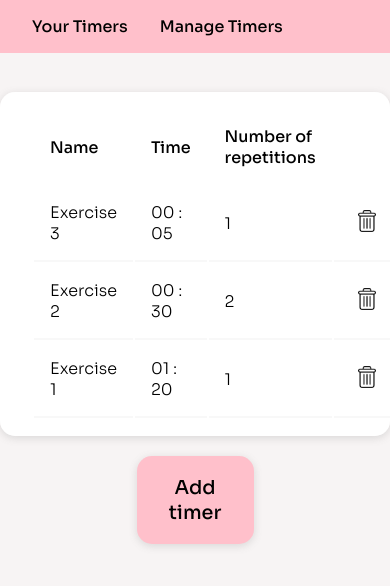
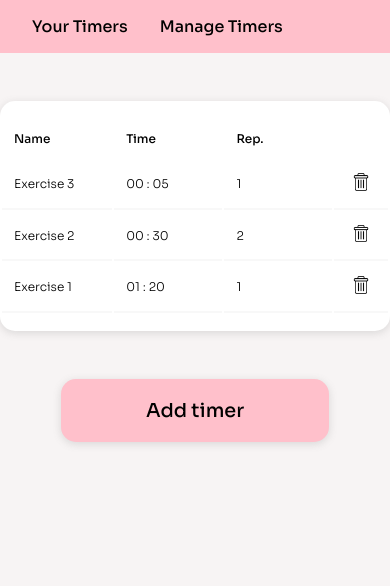
Before and after one commit to macmro7/organizer, a React (Create React App) app: page /manage in a window 390 px wide. Shown: the top 586 px of the page. Built offline with nearby package versions, Linux system fonts and the light colour scheme.

Commit message:
style 'manage timers' media query

```diff
--- a/src/App.css
+++ b/src/App.css
@@ -15,6 +15,10 @@ button {
   border: none;
   background: none;
   cursor: pointer;
+}
+
+.link {
+  text-decoration: none;
 }
 
 nav {
@@ -106,9 +110,13 @@ nav a:hover {
 /* ManageTimers */
 
 .timers--table {
+  display: block;
+  max-height: 600px;
+  overflow: auto;
+
   margin-left: auto;
   margin-right: auto;
-  margin-top: 10%;
+  margin-top: 4.6875em;
   --width: 80%;
   max-width: fit-content;
   padding: 1em 2em;
@@ -116,17 +124,14 @@ nav a:hover {
   border-radius: 15px;
   box-shadow: rgba(99, 99, 99, 0.2) 0px 2px 8px 0px;
   background-color: white;
-
-  display: block;
-  max-height: 600px;
-  overflow: auto;
 }
 
 .timers--table tbody > tr > td, .timers--table thead > tr > td {
   padding: 1em;
-  border-bottom: 2px solid rgba(223, 223, 223, 0.226);
   width: 30%;
   font-weight: 300;
+  border-bottom: 2px solid rgba(223, 223, 223, 0.226);
+  font-size: 20px;
 }
 
 .timers--table > thead tr > td  {
@@ -135,7 +140,7 @@ nav a:hover {
 }
 
 .delete--button img{
-  max-width: 1.7em;
+  width: 1.8rem;
 }
 
 .add--timer--button {
@@ -143,18 +148,14 @@ nav a:hover {
   display: block;
   margin-left: auto;
   margin-right: auto;
-  margin-top: 5%;
-  width: 30%;
+  margin-top: 3.5em;
+  width: 14em;
 
   padding: 1em;
 
   border-radius: 15px;
   box-shadow: rgba(99, 99, 99, 0.2) 0px 2px 8px 0px;
   background-color: pink;
-}
-
-.link {
-  text-decoration: none;
 }
 
 .add--timer--button:hover {
@@ -165,10 +166,13 @@ nav a:hover {
 /* Add timer form */
 
 .add--timer {
-  margin: 10% 20%;
-  --gap: 2em;
+  margin-left: auto;
+  margin-right: auto;
+  max-width: 30em;
+  margin-top: 4.6875em;
 
-  padding: 2em;
+  padding: 1.5em;
+  padding-top: 2em;
   background-color: white;
   border-radius: 15px;
   box-shadow: rgba(99, 99, 99, 0.2) 0px 2px 8px 0px;
@@ -176,6 +180,7 @@ nav a:hover {
 
 .add--timer label {
   font-size: 1.8em;
+  margin-top: 0.5em;
   --margin-left: 0.5em;
 }
 
@@ -183,18 +188,19 @@ nav a:hover {
   display: flex;
   flex-direction: column;
   align-items: center;
-  --justify-content: center;
 }
 
 .input--box {
   display: flex;
   flex-direction: column;
   margin-top: 1.5em;
+  width: 85%;
 
   min-height: 5em; /* possibly not the best solution to prevent inputs from moving, when error message appears */
 }
 
 .input--box input {
+  font-size: 16px;
   border: none;   /* chyba cos zle z dziedziczeniem */
   padding-left: 1em;
   border-radius: 3px;
@@ -234,6 +240,34 @@ nav a:hover {
   background: 0;
 }
 
+@media (max-width: 450px) {
+  .timers--table {
+    margin-top: 3em;
+  }
+
+  .timers--table tbody > tr > td, .timers--table thead > tr > td {
+    font-size: 12px;
+  }
+
+  .delete--button img {
+    width: 1.1rem;
+  }
+
+  .add--timer--button {
+    margin-top: 2.5em;
+  }
+}
+
+@media (min-width: 450px) and (max-width: 600px) {
+  .timers--table tbody > tr > td, .timers--table thead > tr > td {
+    font-size: 16px;
+  }
+
+  .delete--button img{
+    width: 1.5rem;
+  }
+}
+
 @media (max-width: 768px) {
   nav {
     font-size: 16px;
@@ -248,4 +282,16 @@ nav a:hover {
   .timer img {
     width: 4em;
   }
+
+  .timers--table {
+    padding-left: 0;
+    padding-right: 0;
+  }
 }
+
+@media (max-width: 650px) {
+  .add--timer {
+    max-width: 80%;
+    margin-top: 1.3em;
+  }
+}
--- a/src/Components/ManageTimers.js
+++ b/src/Components/ManageTimers.js
@@ -52,7 +52,7 @@ function ManageTimers(props) {
                     <tr className="timers--table--headers">
                         <td>Name</td>
                         <td>Time</td>
-                        <td>Number of repetitions</td>
+                        <td>Rep.</td>
                     </tr>
                 </thead>
                 <tbody>
```
